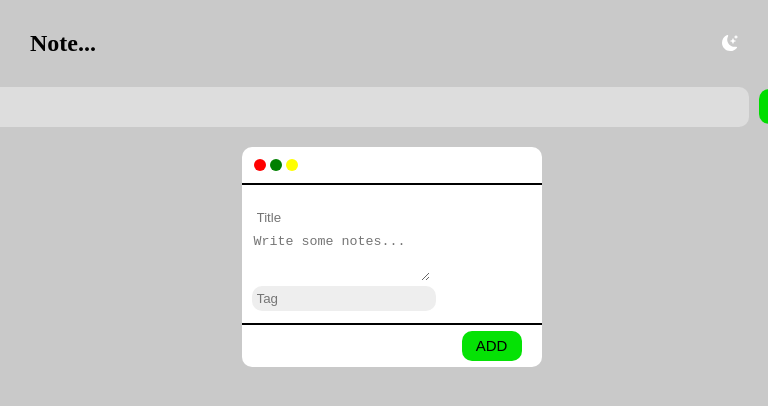
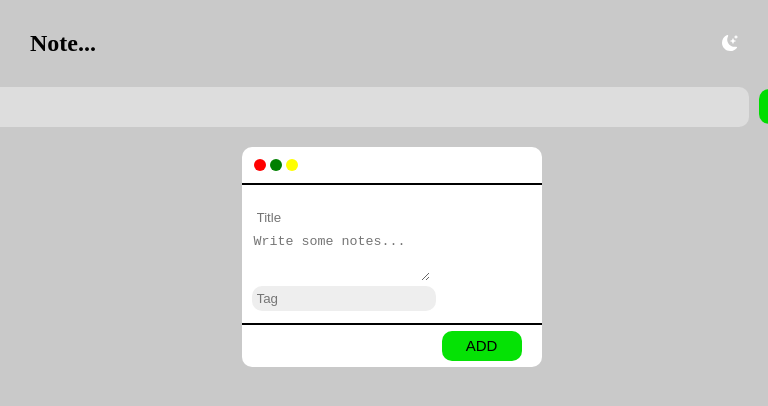
Before and after one commit to abdulfrfr/pro-note-app, a React (Create React App) app: page / in a window 768 px wide. Shown: the top 406 px of the page. Built offline with nearby package versions, Linux system fonts and the light colour scheme; a web font is replaced by a local one.

Commit message:
Update styles.css

```diff
--- a/public/styles.css
+++ b/public/styles.css
@@ -129,7 +129,7 @@ button{
 
     .button{
         background-color: rgb(5, 226, 5);
-        width: 60px;
+        width: 80px;
         height: 30px;
         border: none;
         border-radius: 10px;
@@ -347,7 +347,7 @@ background-color: yellow;
 
 .button{
     background-color: rgb(5, 226, 5);
-    width: 60px;
+    width: 80px;
     height: 30px;
     border: none;
     border-radius: 10px;
```
